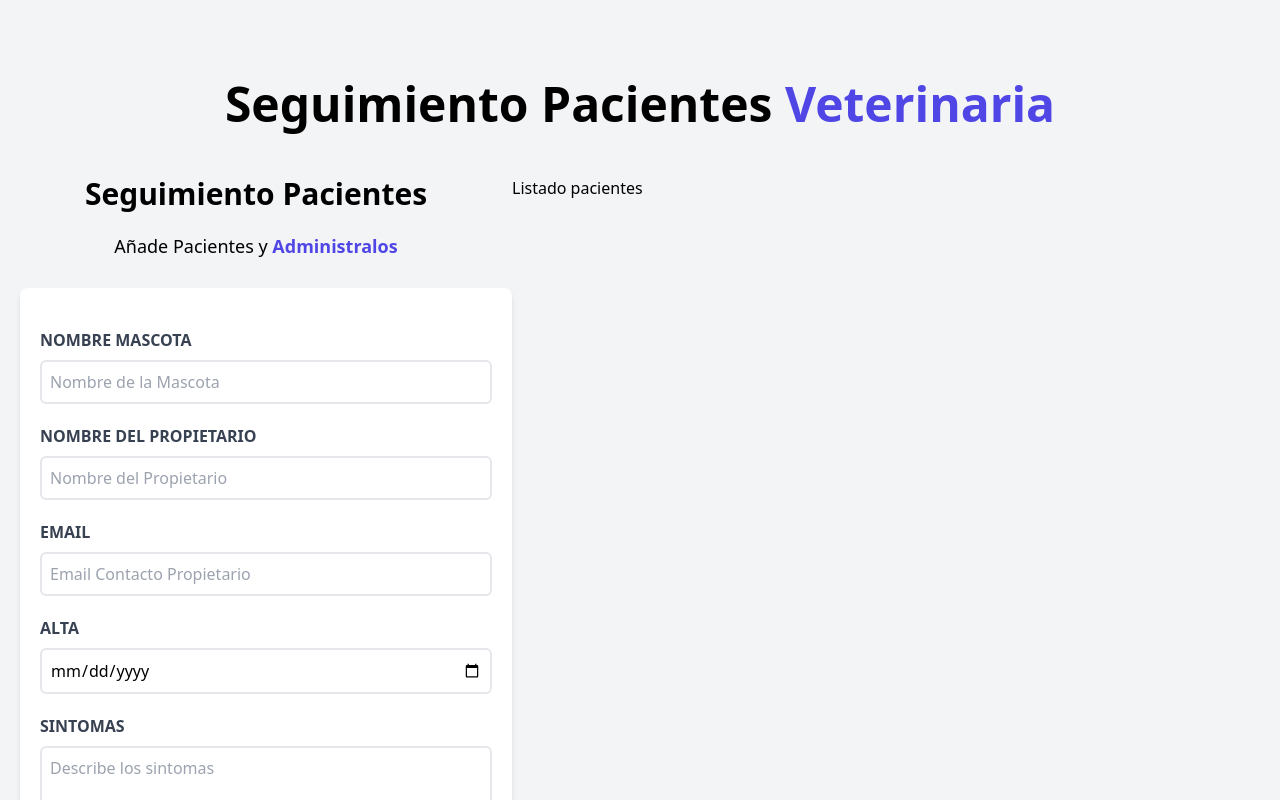
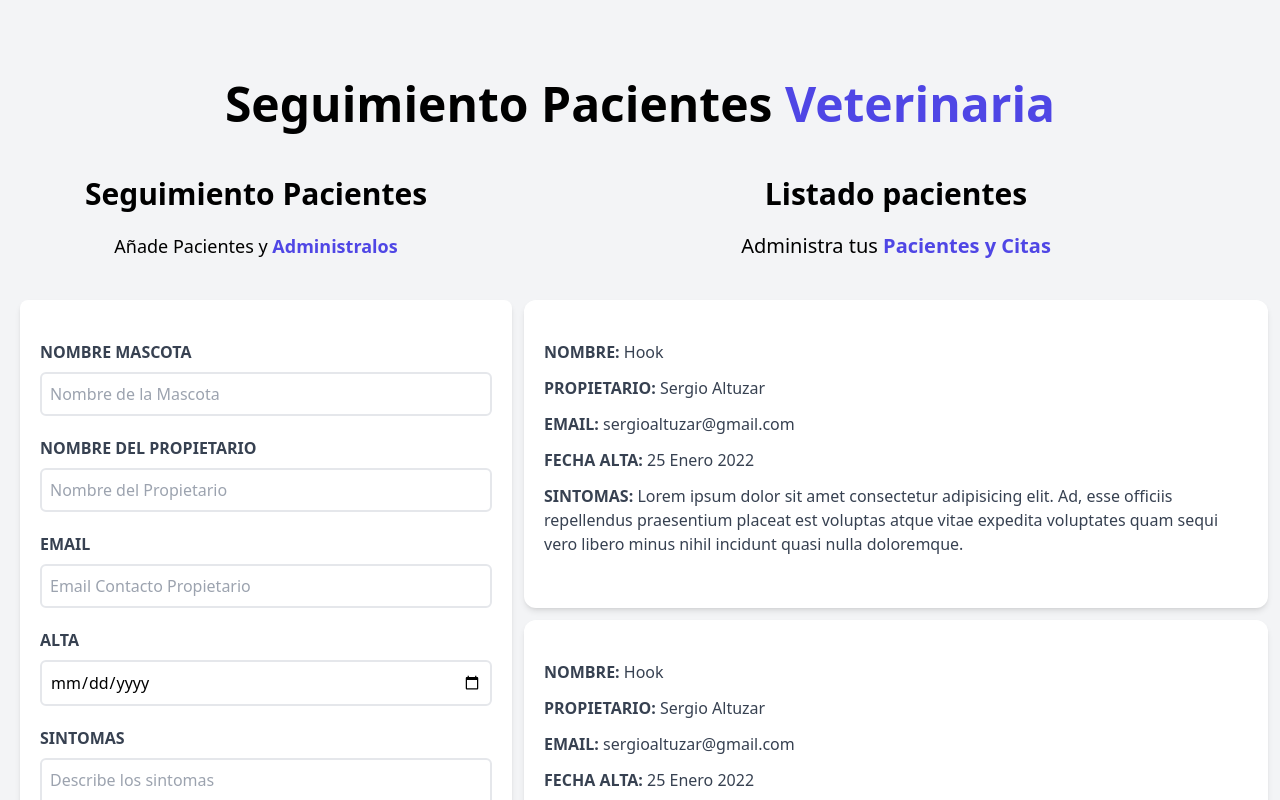
Before and after one commit to sergioaltuzar/veterinaria, a React (Vite) app: page / in a window 1280 px wide. Shown: the top 800 px of the page. Built offline with nearby package versions, Linux system fonts and the light colour scheme.

Commit message:
listado pacientes

```diff
--- a/src/components/Formulario.jsx
+++ b/src/components/Formulario.jsx
@@ -4,7 +4,7 @@ const Formulario = () => {
   return (
     <div className="md:w-1/2 lg:w-2/5">
         <h2 className='font-black text-3xl text-center'>Seguimiento Pacientes</h2>
-        <p className='text-lg mt-5 text-center mb-7'>
+        <p className='text-lg mt-5 text-center mb-10'>
             Añade Pacientes y {''}
             <span className="text-indigo-600 font-bold">Administralos</span>
         </p>
--- a/src/components/ListadoPacientes.jsx
+++ b/src/components/ListadoPacientes.jsx
@@ -1,7 +1,19 @@
+import Paciente from "./Paciente"
+
 const ListadoPacientes = () => {
   return (
-    <div className="w-1/2 lg:w-3/5">
-        <h2>Listado pacientes</h2>
+    <div className="md:w-1/2 lg:w-3/5 md:h-screen overflow-scroll">
+        <h2 className="font-black text-3xl text-center">Listado pacientes</h2>
+        <p className="text-xl mt-5 mb-10 text-center">
+            Administra tus {''}
+            <span className="text-indigo-600 font-bold">Pacientes y Citas</span>
+        </p>
+        <Paciente />
+        <Paciente />
+        <Paciente />
+        <Paciente />
+
+
     </div>
   )
 }
--- /dev/null
+++ b/src/components/Paciente.jsx
@@ -0,0 +1,25 @@
+import React from 'react'
+
+const Paciente = () => {
+  return (
+    <div className="m-3 bg-white shadow-md px-5 py-10 rounded-xl ">
+            <p className="font-bold mb-3 text-gray-700 uppercase">Nombre: {''}
+                <span className="font-normal normal-case">Hook</span>
+            </p>
+            <p className="font-bold mb-3 text-gray-700 uppercase">Propietario: {''}
+                <span className="font-normal normal-case">Sergio Altuzar</span>
+            </p>
+            <p className="font-bold mb-3 text-gray-700 uppercase">Email: {''}
+                <span className="font-normal normal-case">sergioaltuzar@gmail.com</span>
+            </p>
+            <p className="font-bold mb-3 text-gray-700 uppercase">Fecha Alta: {''}
+                <span className="font-normal normal-case">25 Enero 2022</span>
+            </p>
+            <p className="font-bold mb-3 text-gray-700 uppercase">Sintomas: {''}
+                <span className="font-normal normal-case">Lorem ipsum dolor sit amet consectetur adipisicing elit. Ad, esse officiis repellendus praesentium placeat est voluptas atque vitae expedita voluptates quam sequi vero libero minus nihil incidunt quasi nulla doloremque.</span>
+            </p>
+        </div>
+  )
+}
+
+export default Paciente
```
